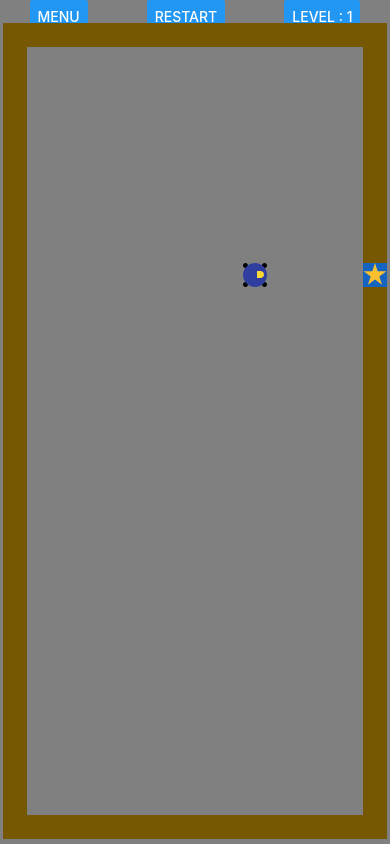
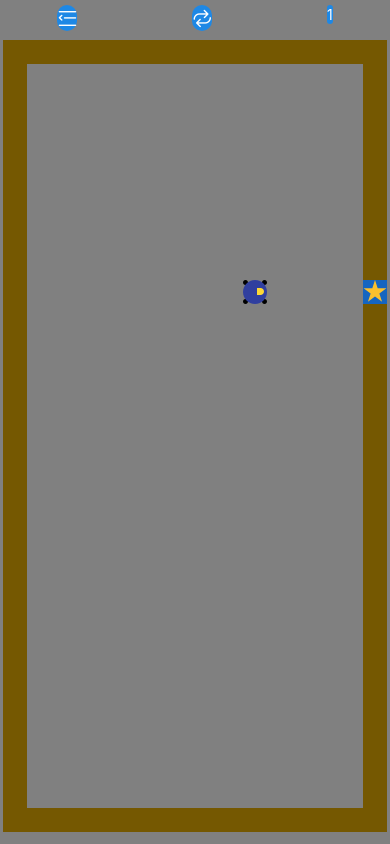
Before and after one commit to hupiat/go-bobby, a React Native app in the folder GoBobby/: screen / in a window 390 px wide. Both pictures are taken after a click on the button "PLAY". Built offline with nearby package versions, Linux system fonts and the light colour scheme.

Commit message:
updated HUD

```diff
--- a/GoBobby/package.json
+++ b/GoBobby/package.json
@@ -16,7 +16,8 @@
     "expo-screen-orientation": "~7.0.5",
     "react": "18.2.0",
     "react-native": "0.74.3",
-    "react-native-svg": "15.2.0"
+    "react-native-svg": "15.2.0",
+    "react-native-vector-icons": "^10.1.0"
   },
   "devDependencies": {
     "@babel/core": "^7.20.0",
@@ -28,6 +29,7 @@
     "@react-native/typescript-config": "0.74.81",
     "@types/jest": "^29.5.12",
     "@types/react": "~18.2.45",
+    "@types/react-native-vector-icons": "^6.4.18",
     "@types/react-test-renderer": "^18.0.0",
     "babel-jest": "^29.6.3",
     "eslint": "^8.19.0",
--- a/GoBobby/src/App.tsx
+++ b/GoBobby/src/App.tsx
@@ -5,7 +5,7 @@
  * @format
  */
 
-import React, {useLayoutEffect, useState} from 'react';
+import React, {useDeferredValue, useLayoutEffect, useState} from 'react';
 
 import useScreenOrientation from './devices/useScreenOrientation';
 import {WorkflowStep} from './engine/WorkflowStep';
@@ -23,6 +23,8 @@
 
   const [playerLevel, setPlayerLevel] = useState<number>(levelStored ? Number(levelStored) : 0);
   const [playerStep, setPlayerStep] = useState<WorkflowStep>('menu');
+
+  const deferredLevel = useDeferredValue(LEVELS[playerLevel]);
 
   // Need to keep this to lock screen orientation internally
   useScreenOrientation();
@@ -49,7 +51,7 @@
         <StatusBar hidden />
         <HUD setWorkflowStep={setPlayerStep} level={playerLevel + 1} />
         <Grid
-          protocol={LEVELS[playerLevel]}
+          protocol={deferredLevel}
           setWorkflowStep={setPlayerStep}
         />
       </>
--- a/GoBobby/src/engine/IGridProtocol.ts
+++ b/GoBobby/src/engine/IGridProtocol.ts
@@ -31,5 +31,5 @@
     position: [12, 12],
     type: "brick"
   }],
-  exit: [17, 14],
+  exit: [17, 12],
 }]
--- a/GoBobby/src/engine/usePlacementBuilder.tsx
+++ b/GoBobby/src/engine/usePlacementBuilder.tsx
@@ -13,13 +13,13 @@
   ) => {position: {top: number; left: number}};
 }
 
-export const HUD_SHIFT = 33;
+export const HUD_SHIFT = 50;
 export const LEFT_MARGIN_SHIFT = 3;
 export const BOTTOM_MARGIN_SHIFT = 10;
 
 export default function usePlacementBuilder(): IPlacementBuilder {
   const {deviceHeightPx, deviceWidthPx, gameElementPx} = useGameSizer();
-  const orientation = useScreenOrientation();
+  const orientation = useScreenOrientation()
 
   // Landscape mode
   const horizontalSpaces = useMemo<number>(
--- /dev/null
+++ b/GoBobby/src/graphics/CustomButton.tsx
@@ -0,0 +1,25 @@
+import React, { PropsWithChildren } from "react";
+import { TouchableHighlight, View } from "react-native";
+
+interface IProps {
+    onPress: () => void;
+}
+
+export default function CustomButton({ onPress, children }: PropsWithChildren<IProps>) {
+
+    return (
+       <TouchableHighlight onPress={onPress} >
+        <View style={{
+            backgroundColor: "#1E88E5",
+            padding: "5%",
+            display: "flex",
+            flexDirection: "row",
+            justifyContent: "center",
+            margin: 5,
+            borderRadius: 50
+        }}>
+            {children}
+        </View>
+       </TouchableHighlight>
+    )
+}
--- a/GoBobby/src/graphics/HUD.tsx
+++ b/GoBobby/src/graphics/HUD.tsx
@@ -1,11 +1,16 @@
 import React, { Dispatch, SetStateAction, useTransition } from "react"
-import { Button, SafeAreaView, Text } from "react-native";
+import { SafeAreaView, Text, View } from "react-native";
+import Icon from "react-native-vector-icons/AntDesign"
 import { WorkflowStep } from "../engine/WorkflowStep";
+import CustomButton from "./CustomButton";
 
 interface IProps {
     level: number;
     setWorkflowStep: Dispatch<SetStateAction<WorkflowStep>>;
 }
+
+const ICON_SIZE = 20;
+const ICON_COLOR = "white";
 
 export default function HUD({ setWorkflowStep, level } : IProps) {
     const [, startTransition] = useTransition();
@@ -15,11 +20,19 @@
             backgroundColor: "grey",
             flexDirection: "row",
             justifyContent: "space-around",
-            height: "50%"
+            height: "100%"
         }}>
-            <Button title="menu" onPress={() => startTransition(() => setWorkflowStep("menu"))} />
-            <Button title="restart" onPress={() => startTransition(() => setWorkflowStep("restarting"))} />
-            <Button title={"Level : " + level} onPress={() => startTransition(() => setWorkflowStep("levels_menu"))} />
+            <CustomButton onPress={() => startTransition(() => setWorkflowStep("menu"))}>
+                <Icon name="menufold" size={ICON_SIZE} color={ICON_COLOR}/>
+            </CustomButton>
+            <CustomButton onPress={() => startTransition(() => setWorkflowStep("restarting"))}>
+                <Icon name="retweet" size={ICON_SIZE} color={ICON_COLOR}/>
+            </CustomButton>
+            <CustomButton onPress={() => startTransition(() => setWorkflowStep("levels_menu"))}>
+                <Text style={{
+                    color: ICON_COLOR
+                }}>{level}</Text>
+            </CustomButton>
         </SafeAreaView>
     );
 }
```
Also changed, not shown: 1 other file (tests, documents, lock files or other folders).
